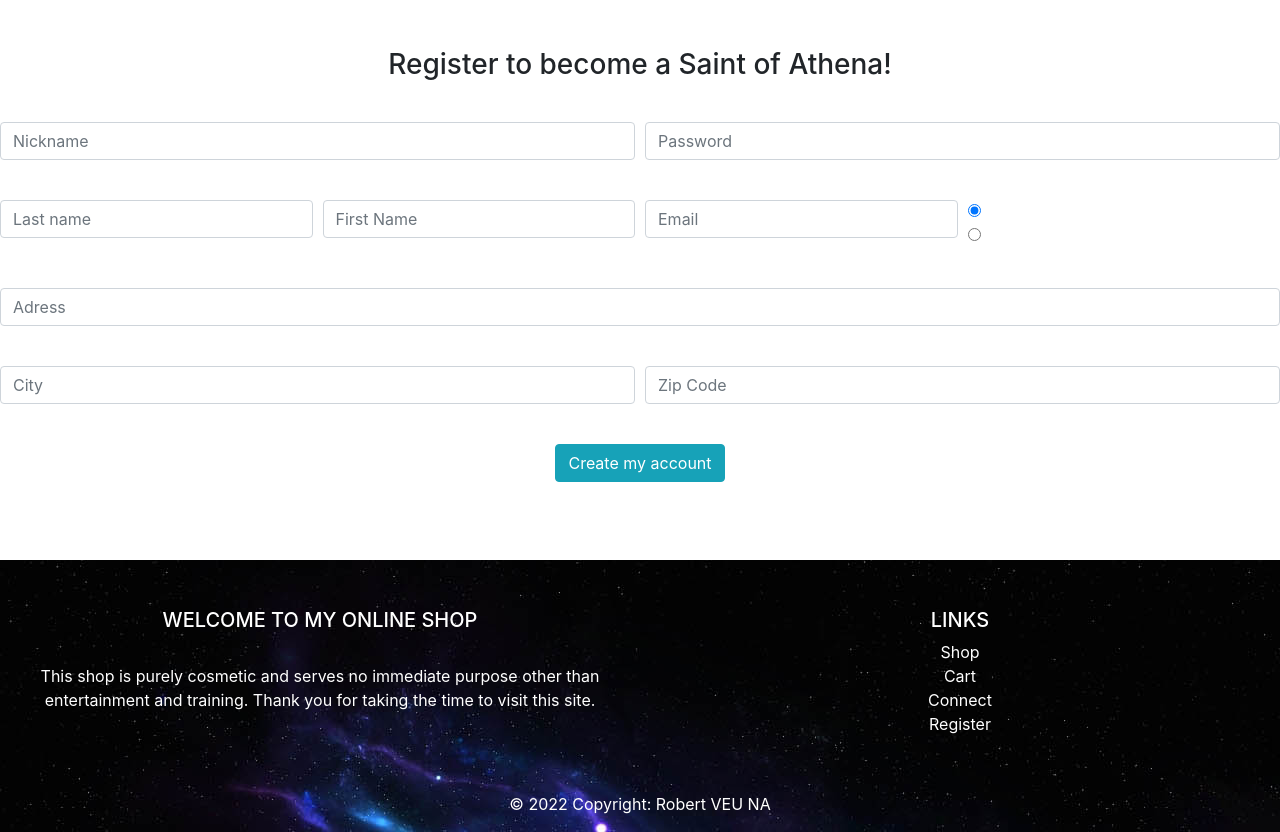
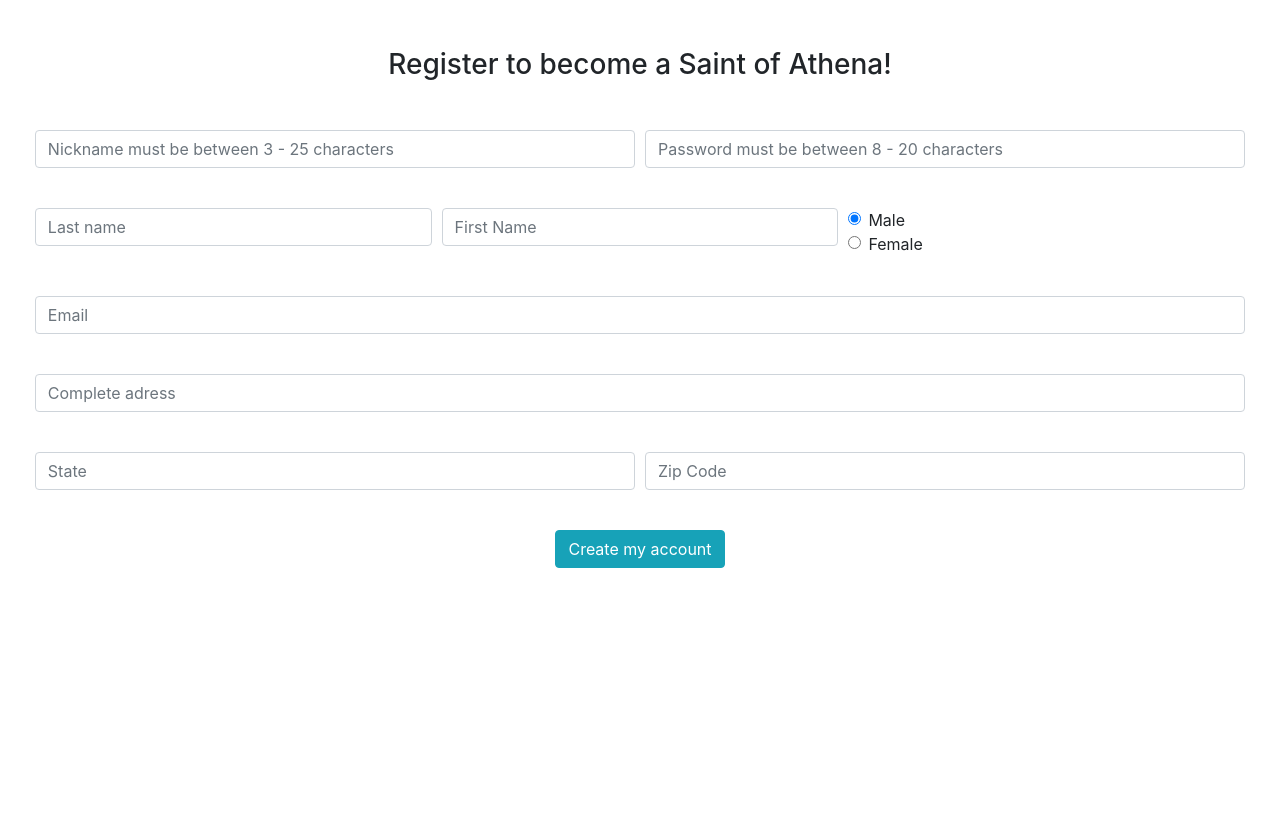
Before and after one commit to veuna-R/php_boutique_saints2022, a PHP site: page /inscription.php in a window 1280 px wide. Shown: the part 80-912 px from the top of the page. After the commit the page ends 648 px from the top, so only its background shows below. Run offline with PHP 8.4, Linux system fonts and the light colour scheme; some libraries are stand-ins or nearby versions.

Commit message:
updated 08/07/2022 @ 16:24

```diff
--- a/boutique.php
+++ b/boutique.php
@@ -68,5 +68,5 @@
 
 
 <?php
-    require_once("inc/footer.php");
+    // require_once("inc/footer.php");
 ?>
--- a/connexion.php
+++ b/connexion.php
@@ -110,5 +110,5 @@ require_once("inc/header.php");
 </div>
 
 <?php
-require_once("inc/footer.php");
+// require_once("inc/footer.php");
 ?>
--- a/fiche_produit.php
+++ b/fiche_produit.php
@@ -69,5 +69,5 @@ require_once("inc/init.php");
 <!-- BODY -->
 
 <?php
-require_once("inc/footer.php");
+// require_once("inc/footer.php");
 ?>
--- a/inc/footer.php
+++ b/inc/footer.php
@@ -1,90 +1,49 @@
+<!-- End of header -->
 </div>
 </main>
+
 <!-- Footer -->
-        <footer class="page-footer font-small blue pt-4" style="background-image: url(photo/stars_bg2.jpg);">
+<footer class="page-footer font-small blue pt-3" style="background-image: url(photo/stars_bg2.jpg);">
 
-        <!-- Footer Links -->
     <div class="container-fluid text-center text-md-left py-4">
 
         <!-- Grid row -->
         <div class="row">
 
             <!-- Grid column -->
-            <div class="col-md-6 mt-md-0 mt-3 text-center">
+            <div class="col-md-6 mt-3 px-5 text-center">
 
                 <!-- Content -->
                 <h5 class="text-white text-uppercase">Welcome to my online shop</h5>
                 <br>
-                <p class="text-white">This shop is purely cosmetic and serves no immediate purpose other than entertainment and training. Thank you for taking the time to visit this site.</p>
+                <p class="text-white">This shop is purely cosmetic and serves no immediate purpose other than entertainment and training.</p>
+                <p class="text-white">Thank you for taking the time to visit my site.</p>
 
             </div>
-            <!-- Grid column -->
 
-            <hr class="clearfix w-100 d-md-none pb-3">
+            <!-- FEEDBACK AREA -->
+            <form action="" method="post" class="col-md-6 px-5">
+                <div>
+                    <h5 class="text-white text-uppercase text-center">please leave me a feedback</h5>
+                    <label for="feedback" class="form-label"></label>
 
-            <!-- Grid column -->
-            <!-- <div class="col-md-3 mb-md-0 mb-3"> -->
+                    <textarea class="form-control" id="feedback" rows="5" placeholder="Enter text here..." name="feedback"></textarea>
 
-                <!-- Links -->
-                <!-- <h5 class="text-white text-uppercase">Links</h5>
-
-                <ul class="list-unstyled">
-                <li>
-                    <a href="index.php?categorie=chemise" class="text-white">Nos belles chemises</a>
-                </li>
-                <li>
-                    <a href="index.php?categorie=tshirt" class="text-white">T-shirt tendance</a>
-                </li>
-                <li>
-                    <a href="index.php?categorie=pull" class="text-white">Pull pour l'hiver</a>
-                </li>
-                </ul>
-
-            </div> -->
-            <!-- Grid column -->
-
-            <!-- Grid column -->
-            <div class="col-md-6 mb-md-0 mb-3 text-center">
-
-                <!-- Links -->
-                <h5 class="text-white text-uppercase">Links</h5>
-
-                <ul class="list-unstyled">
-                <li>
-                    <a href="index.php" class="text-white">Shop</a>
-                </li>
-                <li>
-                    <a href="panier.php" class="text-white">Cart</a>
-                </li>
-
-                <?php if(internauteEstConnecte()) { ?>
-                    <li>
-                        <a href="profil.php" class="text-white">My profile</a>
-                    </li>
-                <?php } else { ?>
-                    <li>
-                        <a href="connexion.php" class="text-white">Connect</a>
-                    </li>
-                    <li>
-                        <a href="inscription.php" class="text-white">Register</a>
-                    </li>
-                <?php } ?>
-                </ul>
+                    <div class="text-center">
+                        <button type="submit" class="btn btn-primary mt-3">Submit</button>
+                    </div>
 
                 </div>
-            <!-- Grid column -->
+            </form>
+        </div>
+
 
     </div>
-            <!-- Grid row -->
-
-        </div>
-        <!-- Footer Links -->
 
     <!-- Copyright -->
     <div class="text-white footer-copyright text-center py-3">
         © 2022 Copyright: Robert VEU NA
     </div>
-        <!-- Copyright -->
 
 </footer>
 <!-- Footer -->
@@ -97,4 +56,5 @@
 <script src="js/app.js"></script>
 
 </body>
+
 </html>
--- a/index.php
+++ b/index.php
@@ -68,7 +68,7 @@ require_once("inc/header.php");
         <!-- Introduction -->
         <div class="container text-center mt-5 col-sm-12">
             <h1 class="display-2 text-warning">WELCOME TO THE SITE OF GOLD</h1><br>
-            <p class="text-center">
+            <p class="fs-5">
                 This is a small site/shop dedicated to my love for the anime "Saint Seiya" and preferbaly the Gold Saints. <br> <strong>Have you ever felt your cosmos?</strong>
             </p>
             <div class="mb-3">
--- a/inscription.php
+++ b/inscription.php
@@ -17,17 +17,17 @@ $erreur = '';
 if ($_POST) {
 
     // Vérifier si le pseudo a entre 3 et 20 caractères(strlen)
-    if (strlen($_POST["pseudo"]) < 3 || strlen($_POST["pseudo"]) > 20) {
-        $erreur .= "<div class='alert alert-danger' role='alert'>
-                The nickname needs to be between 3 and 20 characters!
+    if (strlen($_POST["mdp"]) < 3 || strlen($_POST["mdp"]) > 20) {
+        $erreur .= "<div class='alert alert-danger col-6 text-center' role='alert'>
+                The password needs to be between 3 and 20 characters!
             </div>";
     }
 
     // Vérifier si le pseudo a une valeur alphanumérique(preg_match)
 
     if (!ctype_alnum($_POST["pseudo"])) {
-        $erreur .= "<div class='alert alert-danger' role='alert'>
-                Numbers and letters only please!
+        $erreur .= "<div class='alert alert-danger col-6 text-center' role='alert'>
+                The nickname must contain only numbers and letters only please!
             </div>";
     }
 
@@ -83,7 +83,7 @@ require_once("inc/header.php");
 <!-- BODY -->
 
 <div class="col-md-12">
-    <h3 class='text-center mt-5 mb-3'>Register to become a Saint of Athena!</h3>
+    <h3 class='text-center mt-5 mb-4'>Register to become a Saint of Athena!</h3>
 </div>
 
 <?php if ($erreur != "") { ?>
@@ -98,35 +98,29 @@ if ($inscriptionDone) { ?>
             <!-- Pseudo -->
             <div class="form-group col-md-6">
                 <label for="pseudo"></label>
-                <input type="text" class="form-control" id="pseudo" placeholder="Nickname" name="pseudo">
+                <input type="text" class="form-control" id="pseudo" placeholder="Nickname must be between 3 - 25 characters" name="pseudo">
             </div>
 
             <!-- Password -->
             <div class="form-group col-md-6">
                 <label for="password"></label>
-                <input type="password" class="form-control" id="password" placeholder="Password" name="mdp" required>
+                <input type="password" class="form-control" id="password" placeholder="Password must be between 8 - 20 characters" name="mdp" required>
             </div>
 
             <!-- Name -->
-            <div class="form-group col-md-3">
+            <div class="form-group col-md-4">
                 <label for="name"></label>
                 <input type="text" class="form-control" id="name" placeholder="Last name" name="nom" required>
             </div>
 
             <!-- First Name -->
-            <div class="form-group col-md-3">
+            <div class="form-group col-md-4">
                 <label for="firstName"></label>
                 <input type="text" class="form-control" id="firstName" placeholder="First Name" name="prenom" required>
             </div>
 
-            <!-- Email -->
-            <div class="form-group col-md-3">
-                <label for="email"></label>
-                <input type="text" class="form-control" id="email" placeholder="Email" name="email" required>
-            </div>
-
             <!-- Civilité -->
-            <div class="form-group col-md-3 text-white">
+            <div class="form-group col-md-4">
                 <label for="email"></label>
                 <div class="form-check">
                     <input class="form-check-input" type="radio" id="civilitem" value="m" name="civilite" checked>
@@ -144,17 +138,23 @@ if ($inscriptionDone) { ?>
 
         </div>
 
+        <!-- Email -->
+        <div class="form-group">
+                <label for="email"></label>
+                <input type="text" class="form-control" id="email" placeholder="Email" name="email" required>
+        </div>
+
         <!-- Address -->
 
         <div class="form-group">
             <label for="address"></label>
-            <input type="text" class="form-control" id="address" name="adresse" placeholder="Adress" required>
+            <input type="text" class="form-control" id="address" name="adresse" placeholder="Complete adress" required>
         </div>
 
         <div class="form-row">
             <div class="form-group col-md-6">
                 <label for="inputCity"></label>
-                <input type="text" class="form-control" name="ville" id="inputCity" placeholder="City" required>
+                <input type="text" class="form-control" name="ville" id="inputCity" placeholder="State" required>
             </div>
 
             <div class="form-group col-md-6">
@@ -165,7 +165,7 @@ if ($inscriptionDone) { ?>
 
         <br>
 
-        <div class="text-center">
+        <div class="text-center mb-5">
             <button type="submit" class="btn btn-info">Create my account</button>
         </div>
 
@@ -175,5 +175,5 @@ if ($inscriptionDone) { ?>
 
 
 <?php
-require_once("inc/footer.php");
+// require_once("inc/footer.php");
 ?>
--- a/panier.php
+++ b/panier.php
@@ -268,5 +268,5 @@ require_once("inc/header.php");
 
 
 <?php
-require_once("inc/footer.php");
+// require_once("inc/footer.php");
 ?>
```
Also changed, not shown: css/style.css (line endings or trailing spaces), js/app.js (line endings or trailing spaces), photo/Aries_1.png (added), photo/Figurine-AE-Athena-Exclamation-SOG-Aries-armure-en-m-tal-me-de-jouet-dor-offre-sp.jpg (added), photo/Sans titre (4).png (added). Lines whose indentation alone changed are shown as unchanged.
